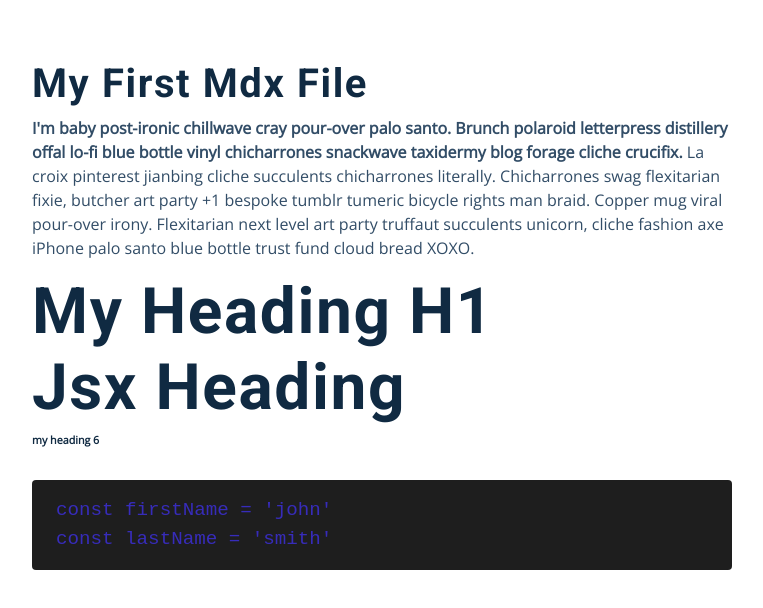
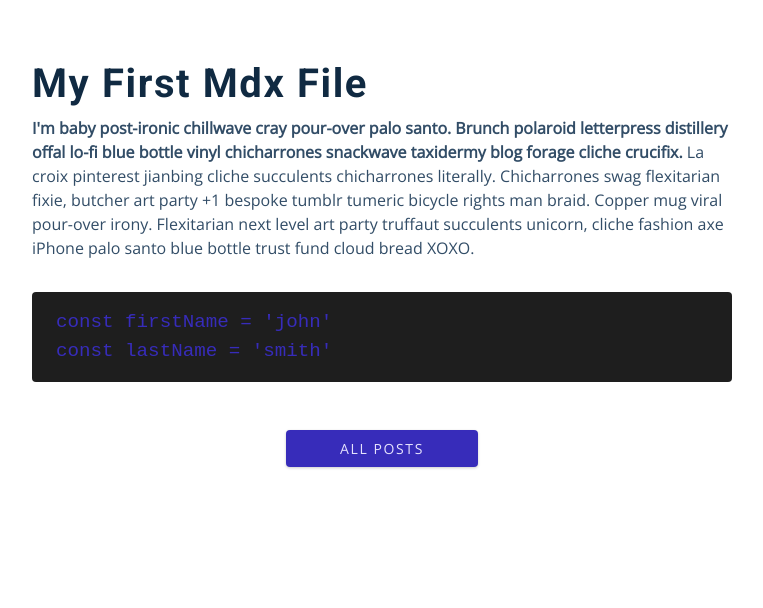
Before and after one commit to sweeptic/gatsby-mdx-blog-project, a Gatsby site: page /post in a window 1280 px wide. Shown: the whole page, without its empty margins (258-1021 px from the left). Built offline with nearby package versions, Linux system fonts and the light colour scheme; Gatsby itself is replaced by a stand-in of ours; code samples lack their colours.

Commit message:
16. first react component

```diff
--- a/src/pages/post.mdx
+++ b/src/pages/post.mdx
@@ -1,5 +1,5 @@
 
-
+import {Link} from 'gatsby'
 
 <section className='mdx-page'>
 
@@ -7,9 +7,6 @@
 
 **I'm baby post-ironic chillwave cray pour-over palo santo. Brunch polaroid letterpress distillery offal lo-fi blue bottle vinyl chicharrones snackwave taxidermy blog forage cliche crucifix.** La croix pinterest jianbing cliche succulents chicharrones literally. Chicharrones swag flexitarian fixie, butcher art party +1 bespoke tumblr tumeric bicycle rights man braid. Copper mug viral pour-over irony. Flexitarian next level art party truffaut succulents unicorn, cliche fashion axe iPhone palo santo blue bottle trust fund cloud bread XOXO.
 
-# my heading h1
-<h1>jsx heading</h1>
-###### my heading 6
 
 <div class="code">
 
@@ -20,6 +17,8 @@
 
 </div>
 
+<Link to='/posts' className='btn center-btn' >all posts</Link>
+
 
 
 </section>
```
